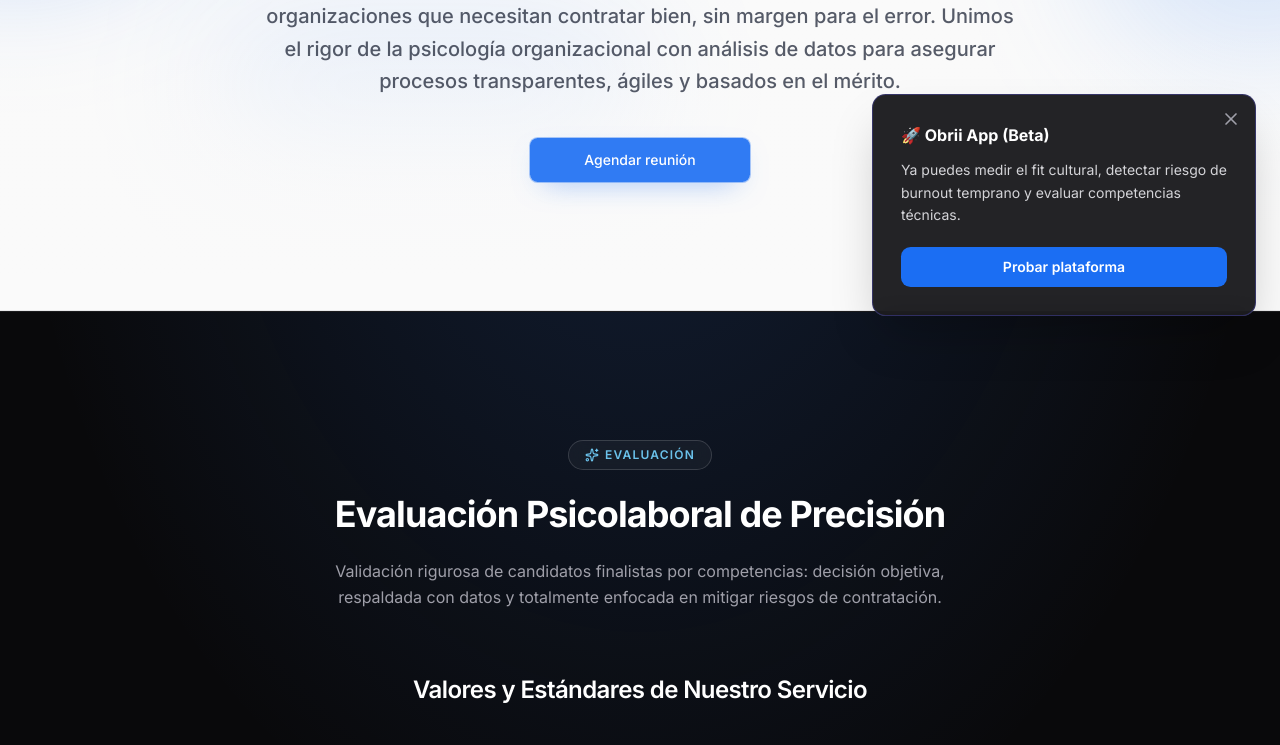
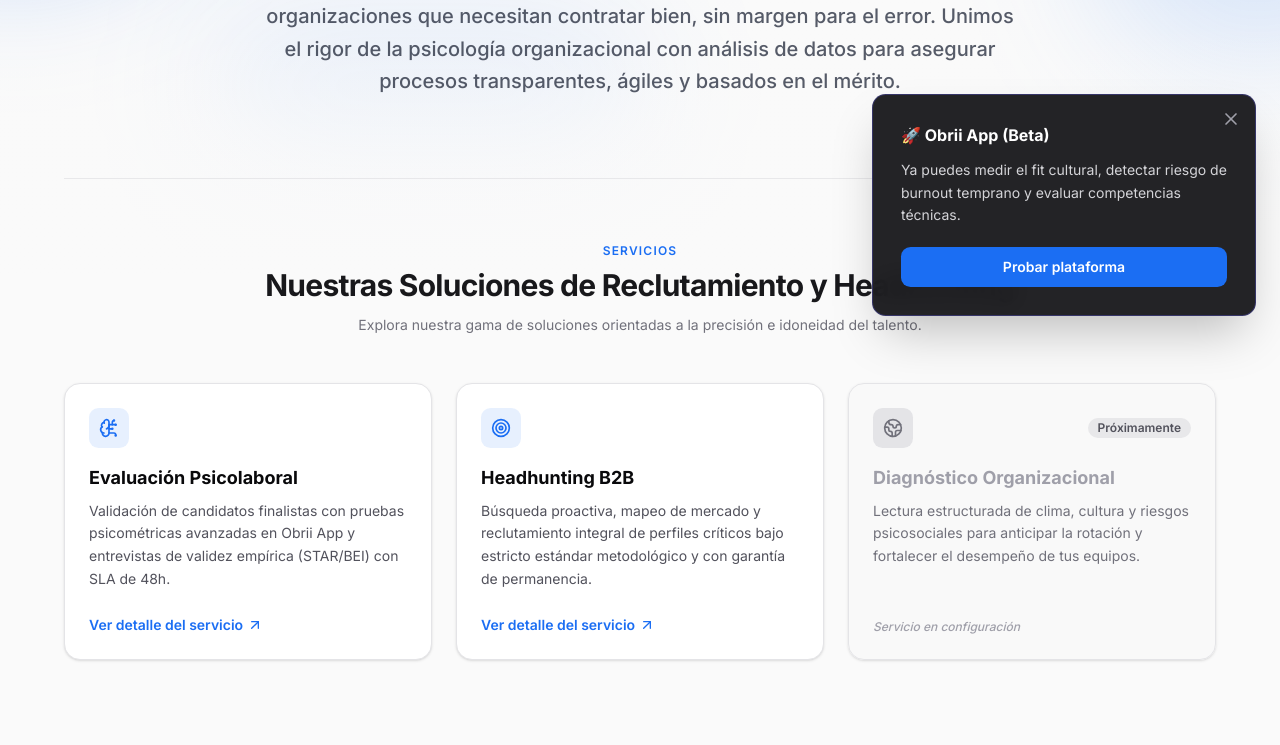
Before and after one commit to ffernandez-obrii/obrii-marketing-web, a Next.js app: page /servicios in a window 1280 px wide. Shown: the part 460-1205 px from the top of the page. Built offline with nearby package versions, Linux system fonts and the light colour scheme; no server answers.

Commit message:
refactor(servicios): mover tarifas a headhunting, añadir grid de servicios en hero y enfatizar terminologia

```diff
--- a/src/app/servicios/page.tsx
+++ b/src/app/servicios/page.tsx
@@ -32,7 +32,7 @@ export const metadata: Metadata = {
   title:
     "Servicios de Headhunting y Evaluación Psicolaboral | Obrii Consulting",
   description:
-    "Soluciones de talento de alto estándar en Chile y Latinoamérica. Reclutamiento B2B, headhunting de precisión y evaluación psicolaboral por competencias con suite psicométrica propia (Obrii App) y entrega en 48 horas.",
+    "Soluciones premium de Headhunting B2B y Evaluación Psicolaboral de precisión en Chile y LATAM. Unimos la psicología organizacional con análisis de datos para decisiones sin margen de error.",
   alternates: {
     canonical: "/servicios",
   },
@@ -44,20 +44,20 @@ export const metadata: Metadata = {
     title:
       "Servicios de Headhunting y Evaluación Psicolaboral | Obrii Consulting",
     description:
-      "Atracción y evaluación de perfiles críticos sin margen para el error, con rigor metodológico y cobertura en todo LATAM.",
+      "Atracción, evaluación de perfiles críticos y headhunting B2B de ciclo completo. Garantía de permanencia y rigor psicolaboral.",
     images: ["/dashboard-obrii.jpg"],
   },
 };
 
 /* ------------------------------------------------------------------ */
-/* Datos del servicio principal: Evaluación Psicolaboral de Precisión  */
+/* Datos de los Servicios                                             */
 /* ------------------------------------------------------------------ */
 
 const methodologyPoints: { icon: LucideIcon; label: string; text: string }[] = [
   {
     icon: Calendar,
     label: "Sin carga para tu equipo",
-    text: "Obrii asume la gestión directa de agenda con el candidato. Tu equipo únicamente proveer los datos de contacto iniciales.",
+    text: "Obrii asume la gestión directa de agenda con el candidato. Tu equipo únicamente debe proveer los datos de contacto iniciales.",
   },
   {
     icon: MessageSquareText,
@@ -132,7 +132,7 @@ const depthTiers: {
     name: "Jefatura",
     badge: "Premium",
     description:
-      "Diseñado para roles estratégicos. Incluye por defecto el chequeo exhaustivo de referencias laborales para asegurar el Person-Organization Fit (P-O Fit).",
+      "Diseñado para roles estratégicos de liderazgo. Incluye por defecto el chequeo exhaustivo de referencias laborales para asegurar el Person-Organization Fit (P-O Fit).",
     priceUf: "23 UF",
     priceUsd: "$880 USD",
     highlighted: true,
@@ -142,7 +142,7 @@ const depthTiers: {
     name: "Profesional",
     badge: "Especialización",
     description:
-      "Foco en competencias de alta especialización técnica y gestión. (Referencias laborales disponibles como Add-on).",
+      "Foco en competencias de alta especialización técnica y gestión comercial u operativa. (Referencias laborales disponibles como Add-on).",
     priceUf: "17,85 UF",
     priceUsd: "$660 USD",
   },
@@ -151,7 +151,7 @@ const depthTiers: {
     name: "Administrativo / Técnico",
     badge: "Operativo",
     description:
-      "Orientado a la eficiencia operativa y ajuste procedimental. (Referencias laborales disponibles como Add-on).",
+      "Orientado a la eficiencia operativa, ajuste procedimental y soporte técnico de procesos. (Referencias laborales disponibles como Add-on).",
     priceUf: "11,9 UF",
     priceUsd: "$440 USD",
   },
@@ -190,15 +190,15 @@ export default function ServiciosPage() {
           <HeroAtmosphere />
         </div>
         <div className="relative z-[1] flex flex-1 flex-col">
-          {/* 1 · Claro */}
+          {/* 1 · Claro: Hero & Overview */}
           <HeroSection />
-          {/* 2 · Oscuro (Obrii navy + glow) */}
+          {/* 2 · Oscuro: Evaluacion Psicolaboral */}
           <EvaluacionPsicolaboralSection />
-          {/* 3 · Claro (Headhunting Activo) */}
+          {/* 3 · Claro: Headhunting Activo y Tarifas */}
           <HeadhuntingSection />
-          {/* 4 · Claro (cercano) */}
+          {/* 4 · Claro: Próximamente (cercano) */}
           <UpcomingSection />
-          {/* 5 · Oscuro (cierre) */}
+          {/* 5 · Oscuro: Cierre */}
           <ClosingCta />
         </div>
       </main>
@@ -243,29 +243,97 @@ function DarkChip({ children }: { children: ReactNode }) {
 
 function HeroSection() {
   return (
-    <section className="relative flex min-h-[80vh] items-center border-b border-zinc-200/80 px-6 py-24 sm:px-10 sm:py-28 lg:px-12 lg:py-32">
-      <div className="relative mx-auto w-full max-w-4xl text-center">
+    <section className="relative border-b border-zinc-200/80 px-6 py-24 sm:px-10 sm:py-28 lg:px-12 lg:py-32">
+      <div className="relative mx-auto w-full max-w-6xl text-center">
         <span className="inline-flex items-center gap-1.5 rounded-full border border-border/70 bg-background/80 px-4 py-1.5 text-xs font-semibold tracking-wide text-foreground/80 backdrop-blur-sm">
           <Sparkles className="size-3.5 text-primary" aria-hidden />
           Psicología Organizacional y Datos para Contratar sin Margen de Error
         </span>
         <h1 className="mt-7 text-balance font-sans text-4xl font-bold tracking-tight text-primary sm:text-5xl lg:text-[3.5rem] lg:leading-[1.05] [text-shadow:0_0_0_1px_hsl(var(--primary)/0.28),0_14px_50px_-18px_hsl(var(--primary)/0.45)]">
-          Servicios de Atracción y Evaluación de Talento
+          Servicios de Atracción, Headhunting y Selección
         </h1>
         <p className="mx-auto mt-7 max-w-3xl text-lg leading-relaxed text-foreground/70 text-pretty sm:text-xl font-medium">
           Consultora especializada en la selección de capital humano para organizaciones que necesitan contratar bien, sin margen para el error. Unimos el rigor de la psicología organizacional con análisis de datos para asegurar procesos transparentes, ágiles y basados en el mérito.
         </p>
-        <div className="mt-10 flex justify-center">
-          <ButtonLink
-            href={AGENDAR_ASESORIA_URL}
-            variant="primary"
-            size="lg"
-            target="_blank"
-            rel="noopener noreferrer"
-            className="min-w-[220px]"
-          >
-            Agendar reunión
-          </ButtonLink>
+
+        {/* ------------------------------------------------------------------ */}
+        {/* SERVICIOS OVERVIEW (Ir de lo general a lo particular)            */}
+        {/* ------------------------------------------------------------------ */}
+        <div className="mt-20 text-left border-t border-zinc-200/80 pt-16">
+          <div className="text-center mb-12">
+            <h2 className="text-xs font-semibold uppercase tracking-widest text-primary">
+              SERVICIOS
+            </h2>
+            <p className="mt-2 text-2xl font-bold tracking-tight text-zinc-900 sm:text-3xl">
+              Nuestras Soluciones de Reclutamiento y Headhunting
+            </p>
+            <p className="mt-3 text-sm text-zinc-500">
+              Explora nuestra gama de soluciones orientadas a la precisión e idoneidad del talento.
+            </p>
+          </div>
+
+          <div className="grid gap-6 md:grid-cols-3">
+            {/* Card 1: Evaluación Psicolaboral */}
+            <a
+              href="#evaluacion-psicolaboral"
+              className="group relative flex flex-col rounded-2xl border border-zinc-200 bg-white p-6 shadow-sm transition-all duration-300 hover:-translate-y-1 hover:border-primary/40 hover:shadow-md"
+            >
+              <div className="flex h-10 w-10 items-center justify-center rounded-lg bg-primary/10 text-primary">
+                <BrainCircuit className="size-5" />
+              </div>
+              <h3 className="mt-4 text-lg font-bold text-zinc-950 group-hover:text-primary transition-colors">
+                Evaluación Psicolaboral
+              </h3>
+              <p className="mt-2 text-sm leading-relaxed text-zinc-600 flex-1">
+                Validación de candidatos finalistas con pruebas psicométricas avanzadas en Obrii App y entrevistas de validez empírica (STAR/BEI) con SLA de 48h.
+              </p>
+              <div className="mt-6 flex items-center gap-1 text-sm font-semibold text-primary">
+                Ver detalle del servicio
+                <ArrowUpRight className="size-4 transition-transform group-hover:translate-x-0.5 group-hover:-translate-y-0.5" />
+              </div>
+            </a>
+
+            {/* Card 2: Headhunting B2B */}
+            <a
+              href="#headhunting"
+              className="group relative flex flex-col rounded-2xl border border-zinc-200 bg-white p-6 shadow-sm transition-all duration-300 hover:-translate-y-1 hover:border-primary/40 hover:shadow-md"
+            >
+              <div className="flex h-10 w-10 items-center justify-center rounded-lg bg-primary/10 text-primary">
+                <Target className="size-5" />
+              </div>
+              <h3 className="mt-4 text-lg font-bold text-zinc-950 group-hover:text-primary transition-colors">
+                Headhunting B2B
+              </h3>
+              <p className="mt-2 text-sm leading-relaxed text-zinc-600 flex-1">
+                Búsqueda proactiva, mapeo de mercado y reclutamiento integral de perfiles críticos bajo estricto estándar metodológico y con garantía de permanencia.
+              </p>
+              <div className="mt-6 flex items-center gap-1 text-sm font-semibold text-primary">
+                Ver detalle del servicio
+                <ArrowUpRight className="size-4 transition-transform group-hover:translate-x-0.5 group-hover:-translate-y-0.5" />
+              </div>
+            </a>
+
+            {/* Card 3: Diagnóstico Organizacional (Próximamente) */}
+            <div className="relative flex flex-col rounded-2xl border border-zinc-200 bg-zinc-50/50 p-6 shadow-sm">
+              <div className="flex items-center justify-between">
+                <div className="flex h-10 w-10 items-center justify-center rounded-lg bg-zinc-200 text-zinc-500">
+                  <Globe2 className="size-5" />
+                </div>
+                <span className="rounded-full bg-zinc-200/80 px-2.5 py-0.5 text-xs font-semibold text-zinc-600">
+                  Próximamente
+                </span>
+              </div>
+              <h3 className="mt-4 text-lg font-bold text-zinc-400">
+                Diagnóstico Organizacional
+              </h3>
+              <p className="mt-2 text-sm leading-relaxed text-zinc-500 flex-1">
+                Lectura estructurada de clima, cultura y riesgos psicosociales para anticipar la rotación y fortalecer el desempeño de tus equipos.
+              </p>
+              <div className="mt-6 text-xs font-medium text-zinc-400 italic">
+                Servicio en configuración
+              </div>
+            </div>
+          </div>
         </div>
       </div>
     </section>
@@ -302,8 +370,8 @@ function EvaluacionPsicolaboralSection() {
           >
             Evaluación Psicolaboral de Precisión
           </h2>
-          <p className="mx-auto mt-6 max-w-2xl text-pretty leading-relaxed text-zinc-400">
-            Validación rigurosa de candidatos finalistas por competencias: decisión objetiva, respaldada con datos y totalmente enfocada en mitigar riesgos de contratación.
+          <p className="mx-auto mt-6 max-w-2xl text-pretty leading-relaxed text-zinc-400 font-medium">
+            Validación de competencias y rigor metodológico para finalistas que no pueden fallar: decisiones transparentes apoyadas por evidencia científica y trazabilidad completa.
           </p>
         </div>
 
@@ -445,70 +513,6 @@ function EvaluacionPsicolaboralSection() {
           </ul>
         </div>
 
-        {/* Niveles de profundidad con precios */}
-        <div className="mt-20">
-          <div className="mx-auto max-w-3xl text-center">
-            <h3 className="font-sans text-xl font-semibold tracking-tight text-white sm:text-2xl">
-              Niveles y Valores del Servicio
-            </h3>
-            <p className="mt-3 text-zinc-400">
-              Adaptamos el rigor de la evaluación según el nivel de responsabilidad del cargo, con transparencia de tarifas.
-            </p>
-          </div>
-          <ul className="mt-10 grid auto-rows-fr grid-cols-1 gap-5 lg:grid-cols-3 md:gap-6">
-            {depthTiers.map((tier) => {
-              const Icon = tier.icon;
-              return (
-                <li key={tier.name}>
-                  <BentoCard
-                    className={
-                      tier.highlighted
-                        ? "border-primary/40 shadow-[0_24px_48px_-28px_hsl(var(--primary)/0.35)]"
-                        : ""
-                    }
-                  >
-                    <div className="flex items-center justify-between gap-3">
-                      <Icon
-                        className="size-9 shrink-0 text-sky-400/85"
-                        strokeWidth={1.25}
-                        aria-hidden
-                      />
-                      <span
-                        className={`rounded-full px-2.5 py-0.5 text-xs font-semibold ${
-                          tier.highlighted
-                            ? "bg-primary text-primary-foreground shadow-[0_0_18px_-2px_hsl(var(--primary)/0.7)]"
-                            : "border border-white/10 bg-white/[0.04] text-zinc-300"
-                        }`}
-                      >
-                        {tier.badge}
-                      </span>
-                    </div>
-                    <div className="mt-6 flex flex-col border-b border-white/10 pb-4">
-                      <h4 className="text-xl font-bold text-white">
-                        {tier.name}
-                      </h4>
-                      <div className="mt-2 flex items-baseline gap-2">
-                        <span className="text-2xl font-extrabold text-sky-300">
-                          {tier.priceUf}
-                        </span>
-                        <span className="text-xs font-medium text-zinc-500">
-                          + 19% IVA
-                        </span>
-                      </div>
-                      <span className="mt-0.5 text-xs text-zinc-400">
-                        Valor referencial: {tier.priceUsd}
-                      </span>
-                    </div>
-                    <p className="mt-4 flex-1 text-sm leading-relaxed text-zinc-400">
-                      {tier.description}
-                    </p>
-                  </BentoCard>
-                </li>
-              );
-            })}
-          </ul>
-        </div>
-
         {/* CTA de contacto + descarga */}
         <div className="mt-16">
           <BentoCard className="border-primary/30">
@@ -580,42 +584,42 @@ function HeadhuntingSection() {
     {
       num: "01",
       title: "Levantamiento de Perfil",
-      desc: "Definición técnica exhaustiva de competencias, requisitos académicos/técnicos y fit cultural.",
+      desc: "Definición técnica exhaustiva de competencias, requisitos del cargo y fit de cultura organizacional.",
     },
     {
       num: "02",
       title: "Publicación y Reclutamiento",
-      desc: "Difusión en portales premium y ejecución de búsqueda directa (direct sourcing) de talento pasivo clave.",
+      desc: "Difusión en portales especializados y ejecución activa de headhunting directo de talento pasivo relevante.",
     },
     {
       num: "03",
       title: "Preselección de Candidatos",
-      desc: "Filtro curricular exhaustivo que alinea las aptitudes y expectativas con los requerimientos corporativos.",
+      desc: "Filtro curricular minucioso comparando la trayectoria y expectativas con el perfil de tu empresa.",
     },
     {
       num: "04",
       title: "Evaluación Psicolaboral",
-      desc: "Aplicación de test psicométricos validados mediante Obrii App y entrevistas por competencias basadas en STAR.",
+      desc: "Aplicación de test psicométricos predictivos de Obrii App y entrevistas por competencias basadas en STAR.",
     },
     {
       num: "05",
       title: "Validación de Referencias",
-      desc: "Verificación y auditoría minuciosa de la trayectoria profesional y fit laboral con jefaturas previas.",
+      desc: "Verificación y auditoría minuciosa del desempeño y fit ético directamente con jefaturas previas.",
     },
     {
       num: "06",
-      title: "Informe e Indicadores",
-      desc: "Entrega estructurada del Reporte Ejecutivo, Dashboard comparativo y reporte de encaje técnico en 48 horas.",
+      title: "Informe Técnico de Ajuste",
+      desc: "Generación de Informe Ejecutivo, Dashboard comparativo y análisis de encaje en el puesto.",
     },
     {
       num: "07",
-      title: "Presentación de Terna",
-      desc: "Exposición guiada de la terna de candidatos finalistas calificados ante el comité directivo o cliente.",
+      title: "Presentación de Candidatos",
+      desc: "Exposición guiada de la terna finalista altamente calificada ante el comité directivo o de selección.",
     },
     {
       num: "08",
-      title: "Selección Final y Acompañamiento",
-      desc: "Soporte activo en el cierre de la contratación, garantía de permanencia y onboarding de integración exitosa.",
+      title: "Selección Final y Onboarding",
+      desc: "Soporte activo en el cierre del proceso, onboarding de integración y garantía de permanencia.",
     },
   ];
 
@@ -635,16 +639,16 @@ function HeadhuntingSection() {
         <div className="mx-auto max-w-3xl text-center">
           <span className="inline-flex items-center gap-1.5 rounded-full border border-primary/20 bg-primary/5 px-4 py-1.5 text-xs font-semibold uppercase tracking-widest text-primary backdrop-blur-sm">
             <Target className="size-3.5" aria-hidden />
-            Servicio de Selección Completa
+            Búsqueda Directa
           </span>
           <h2
             id="headhunting-heading"
             className="mt-6 text-balance font-sans text-3xl font-bold tracking-tight text-zinc-950 sm:text-4xl"
           >
-            Headhunting B2B de Ciclo Completo
+            Servicio de Reclutamiento y Headhunting B2B
           </h2>
           <p className="mx-auto mt-6 max-w-2xl text-pretty leading-relaxed text-zinc-600 font-medium">
-            Búsqueda activa y directa para perfiles críticos que garantizan la continuidad de tu negocio, aplicando el mismo rigor metodológico en cada etapa del camino.
+            Búsqueda directa del mejor talento pasivo del mercado y selección integral para roles críticos, con el mismo rigor psicolaboral en cada etapa para garantizar la permanencia del candidato.
           </p>
         </div>
 
@@ -652,10 +656,10 @@ function HeadhuntingSection() {
         <div className="mt-20">
           <div className="text-center">
             <h3 className="font-sans text-xl font-bold text-zinc-900 sm:text-2xl">
-              Etapas del Proceso de Atracción de Talento
+              Etapas de Nuestro Proceso de Headhunting
             </h3>
             <p className="mt-2 text-sm text-zinc-500">
-              Un flujo de trabajo ordenado, riguroso y transparente
+              Un flujo de trabajo ordenado de atracción de talento y selección de precisión.
             </p>
           </div>
 
@@ -682,6 +686,73 @@ function HeadhuntingSection() {
           </div>
         </div>
 
+        {/* ------------------------------------------------------------------ */}
+        {/* Niveles y Valores del Servicio (Pricing Table)                     */}
+        {/* ------------------------------------------------------------------ */}
+        <div className="mt-24 border-t border-zinc-200 pt-16">
+          <div className="mx-auto max-w-3xl text-center">
+            <span className="inline-flex items-center gap-1.5 rounded-full border border-primary/20 bg-primary/5 px-3.5 py-1 text-xs font-semibold text-primary">
+              Tarifas Transparentes
+            </span>
+            <h3 className="mt-4 font-sans text-2xl font-bold tracking-tight text-zinc-900 sm:text-3xl">
+              Niveles y Valores del Servicio de Headhunting
+            </h3>
+            <p className="mt-3 text-zinc-600">
+              Adaptamos la profundidad y alcance del headhunting según el nivel de responsabilidad del cargo, asegurando un proceso transparente y sin margen de error.
+            </p>
+          </div>
+
+          <div className="mt-12 grid gap-6 sm:grid-cols-2 lg:grid-cols-3">
+            {depthTiers.map((tier) => {
+              const Icon = tier.icon;
+              return (
+                <div
+                  key={tier.name}
+                  className={`group relative flex flex-col rounded-2xl border p-6 bg-white shadow-sm transition-all duration-300 ${
+                    tier.highlighted
+                      ? "border-primary/50 ring-1 ring-primary/20 shadow-md md:scale-105"
+                      : "border-zinc-200 hover:border-primary/30"
+                  }`}
+                >
+                  <div className="flex items-center justify-between gap-3">
+                    <div className="flex h-10 w-10 items-center justify-center rounded-lg bg-primary/10 text-primary">
+                      <Icon className="size-5" />
+                    </div>
+                    <span
+                      className={`rounded-full px-2.5 py-0.5 text-xs font-semibold ${
+                        tier.highlighted
+                          ? "bg-primary text-white shadow-sm"
+                          : "border border-zinc-200 bg-zinc-50 text-zinc-600"
+                      }`}
+                    >
+                      {tier.badge}
+                    </span>
+                  </div>
+                  <div className="mt-6 flex flex-col border-b border-zinc-100 pb-4">
+                    <h4 className="text-xl font-bold text-zinc-950">
+                      {tier.name}
+                    </h4>
+                    <div className="mt-2 flex items-baseline gap-2">
+                      <span className="text-2xl font-extrabold text-primary">
+                        {tier.priceUf}
+                      </span>
+                      <span className="text-xs font-medium text-zinc-500">
+                        + 19% IVA
+                      </span>
+                    </div>
+                    <span className="mt-0.5 text-xs text-zinc-500">
+                      Valor referencial: {tier.priceUsd}
+                    </span>
+                  </div>
+                  <p className="mt-4 flex-1 text-sm leading-relaxed text-zinc-600">
+                    {tier.description}
+                  </p>
+                </div>
+              );
+            })}
+          </div>
+        </div>
+
         {/* Ventajas competitivas de Headhunting */}
         <div className="mt-20 rounded-2xl border border-zinc-200 bg-zinc-50/40 p-8 sm:p-10">
           <div className="grid gap-8 lg:grid-cols-3">
@@ -690,7 +761,7 @@ function HeadhuntingSection() {
                 Garantías Obrii
               </span>
               <h3 className="mt-2 font-sans text-xl font-bold text-zinc-900">
-                ¿Por qué confiar tu reclutamiento y headhunting a Obrii?
+                ¿Por qué confiar tu headhunting y selección a Obrii?
               </h3>
               <p className="mt-3 text-sm leading-relaxed text-zinc-600">
                 Diseñamos un pipeline de atracción de talento a medida que no depende de la postulación espontánea. Llegamos al candidato pasivo ideal y lo evaluamos bajo un estándar psicológico excepcional.
@@ -784,7 +855,10 @@ function HeadhuntingSection() {
 
 function UpcomingSection() {
   return (
-    <section className="bg-zinc-50/80 px-6 py-20 sm:px-10 lg:px-12 lg:py-24">
+    <section
+      id="diagnostico-organizacional"
+      className="scroll-mt-24 bg-zinc-50/80 px-6 py-20 sm:px-10 lg:px-12 lg:py-24"
+    >
       <PageContainer>
         <div className="mx-auto max-w-3xl text-center">
           <p className="text-sm font-semibold uppercase tracking-wider text-primary">
@@ -802,15 +876,14 @@ function UpcomingSection() {
           {upcomingServices.map((service) => (
             <article
               key={service.id}
-              id={service.id}
-              className="flex scroll-mt-24 flex-col rounded-2xl border border-zinc-200/90 bg-white p-8 shadow-sm"
+              className="flex flex-col rounded-2xl border border-zinc-200/90 bg-white p-8 shadow-sm"
             >
               <div className="flex items-center gap-3">
-                <span className="rounded-full bg-zinc-100 px-2.5 py-0.5 text-xs font-medium text-zinc-500">
+                <span className="rounded-full bg-zinc-100 px-2.5 py-0.5 text-xs font-semibold text-zinc-500">
                   Próximamente
                 </span>
               </div>
-              <h3 className="mt-4 text-xl font-semibold text-zinc-900">
+              <h3 className="mt-4 text-xl font-bold text-zinc-950">
                 {service.title}
               </h3>
               <p className="mt-3 text-sm leading-relaxed text-zinc-600">
```
